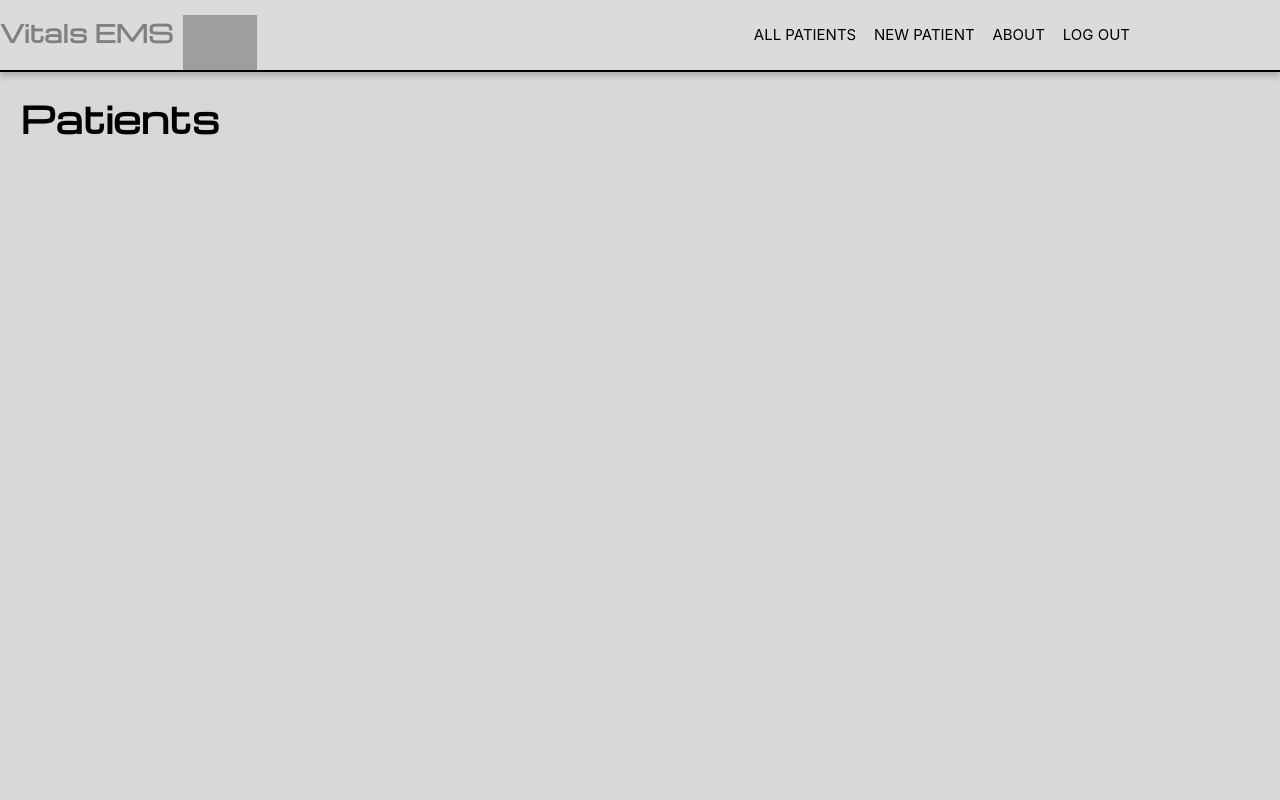
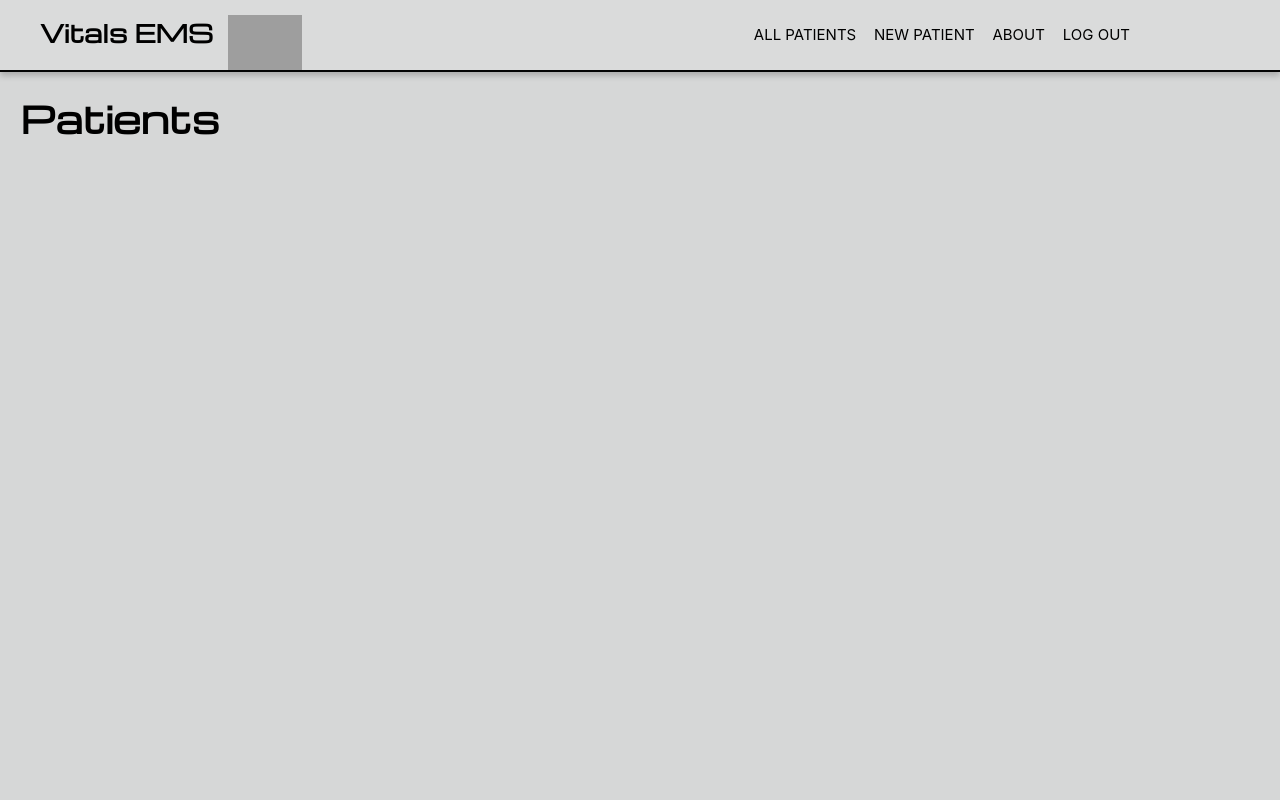
Before and after one commit to Aishaml1/VitalsEMS, a Django app: page /patients/ in a window 1280 px wide. Run offline with Django 3.2, Linux system fonts and the light colour scheme; the visitor is signed in with stand-in values (Sample User, id 1); data that the repository does not hold is empty; grey boxes are pictures that could not be loaded.

Commit message:
Config deployment

```diff
--- a/main_app/static/css/base.css
+++ b/main_app/static/css/base.css
@@ -2,7 +2,7 @@
 
 html, body {
   max-width: 100%;
-  overflow-x: hidden;
+
 }
 
 
@@ -81,7 +81,7 @@ header {
   }
 
   .page-header img:first-of-type {
-    margin-left: 20px;
+    margin-left: 2px;
   }
 
 
@@ -91,7 +91,7 @@ header {
     box-shadow: 0 4px 6px rgba(0,0,0,.2);
   }
 
- .header-logo-container a {
+.header-logo-container a {
     position: absolute;
     left: 0;
     top:15px;
@@ -102,7 +102,7 @@ header {
   }
   .header-logo-container img{
     height:55px;
-    margin-left: 10px;
+    margin-left: 15px;
   }
 
 .header-logo-container {
@@ -111,7 +111,7 @@ header {
   }
 
   nav {
-   margin-right: 15rem;
+  margin-right: 15rem;
   }
 
   ul {
--- a/main_app/static/css/patient-index.css
+++ b/main_app/static/css/patient-index.css
@@ -11,8 +11,7 @@
   margin: 10px;
   border: var(--borders);
   box-shadow: var(--card-box-shadow);
-  background: linear-gradient(0.15turn, #ffffff, #736faa, #e61111);
-
+  background: linear-gradient(0.15turn, #ffffff, #736faa, #210af0);
 }
 
 .card-content {
--- a/main_app/templates/base.html
+++ b/main_app/templates/base.html
@@ -20,7 +20,7 @@
   <header>
      <div  class='header-logo-container'>
       <a  style='text-decoration: none;' href="/">
-      <h1 style='color: grey;'> Vitals EMS </h2>
+      <h1 style='color:black; margin-left: 40px;'> Vitals EMS </h2>
         <img
           src="{% static "images/ambulance.svg" %}"
           alt="Ambulance bus"
```
